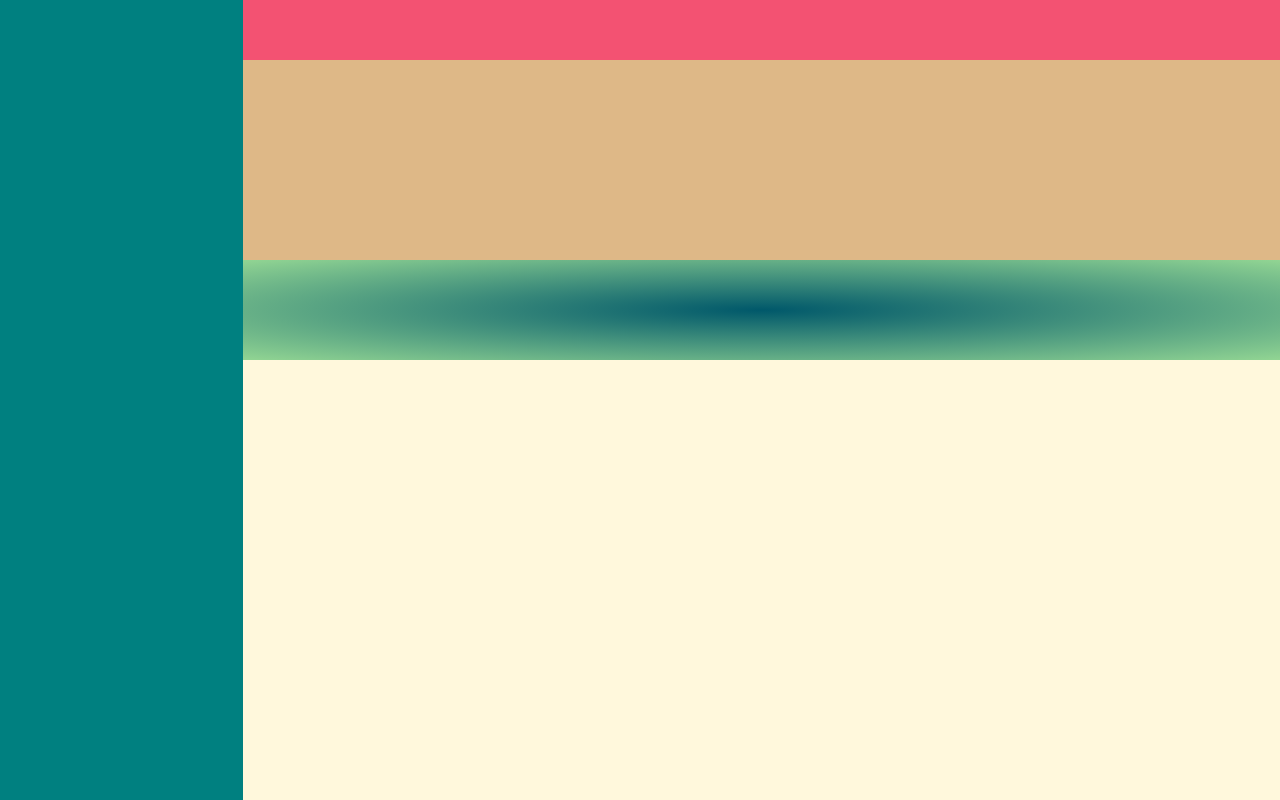
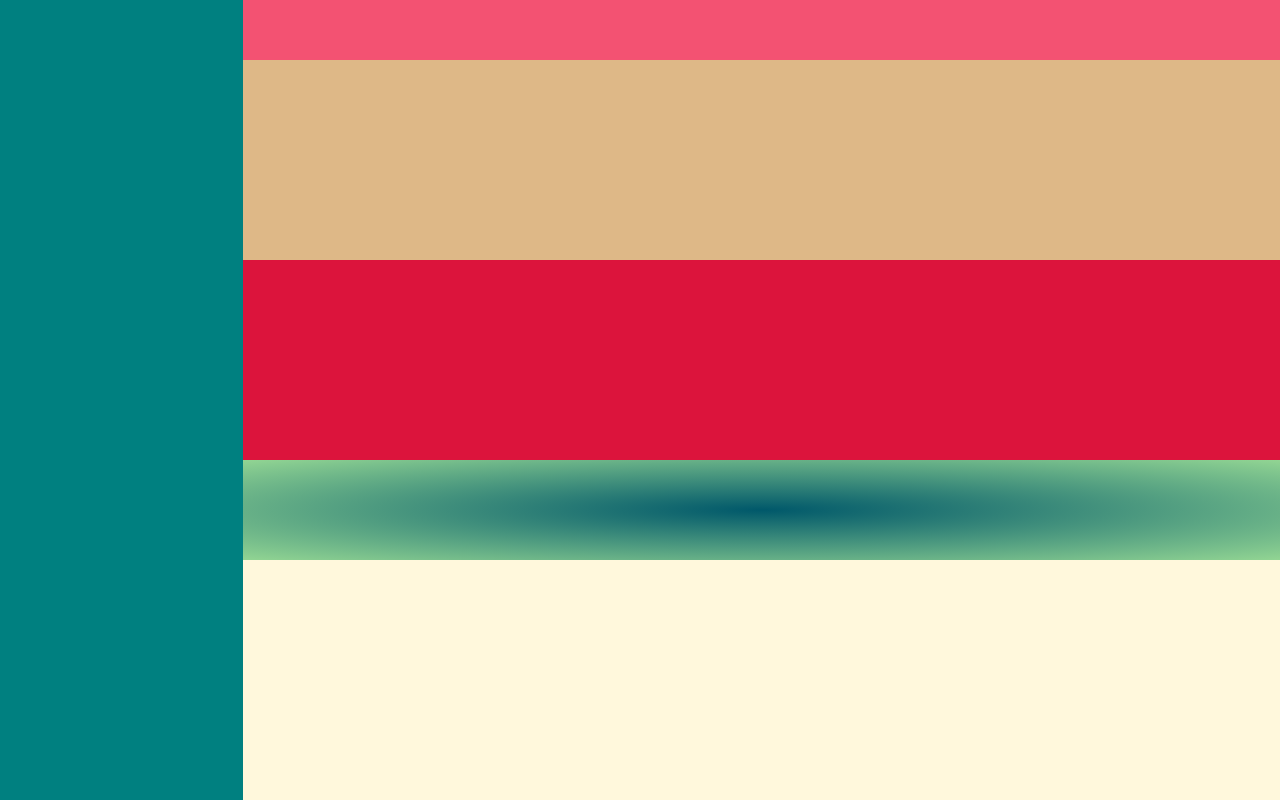
Before and after one commit to Soe-Hok-Gie/admin-dashboard, a React (Create React App) app: page /home in a window 1280 px wide. Built offline with nearby package versions, Linux system fonts and the light colour scheme.

Commit message:
styling component WrapperContent yang akan kita jadikan sebagai content

```diff
--- a/src/components/Home.jsx
+++ b/src/components/Home.jsx
@@ -27,7 +27,11 @@ const WrapperBox = styled.div`
     width: 100%;
     height: 200px;
 `;
-const WrapperContent = styled.div``;
+const WrapperContent = styled.div`
+    background-color:crimson;
+    width: 100%;
+    height: 200px;
+`;
 const WrapperFooter = styled.div`
  width: 100%;
  background:radial-gradient( #00586a,#92d593);
```
